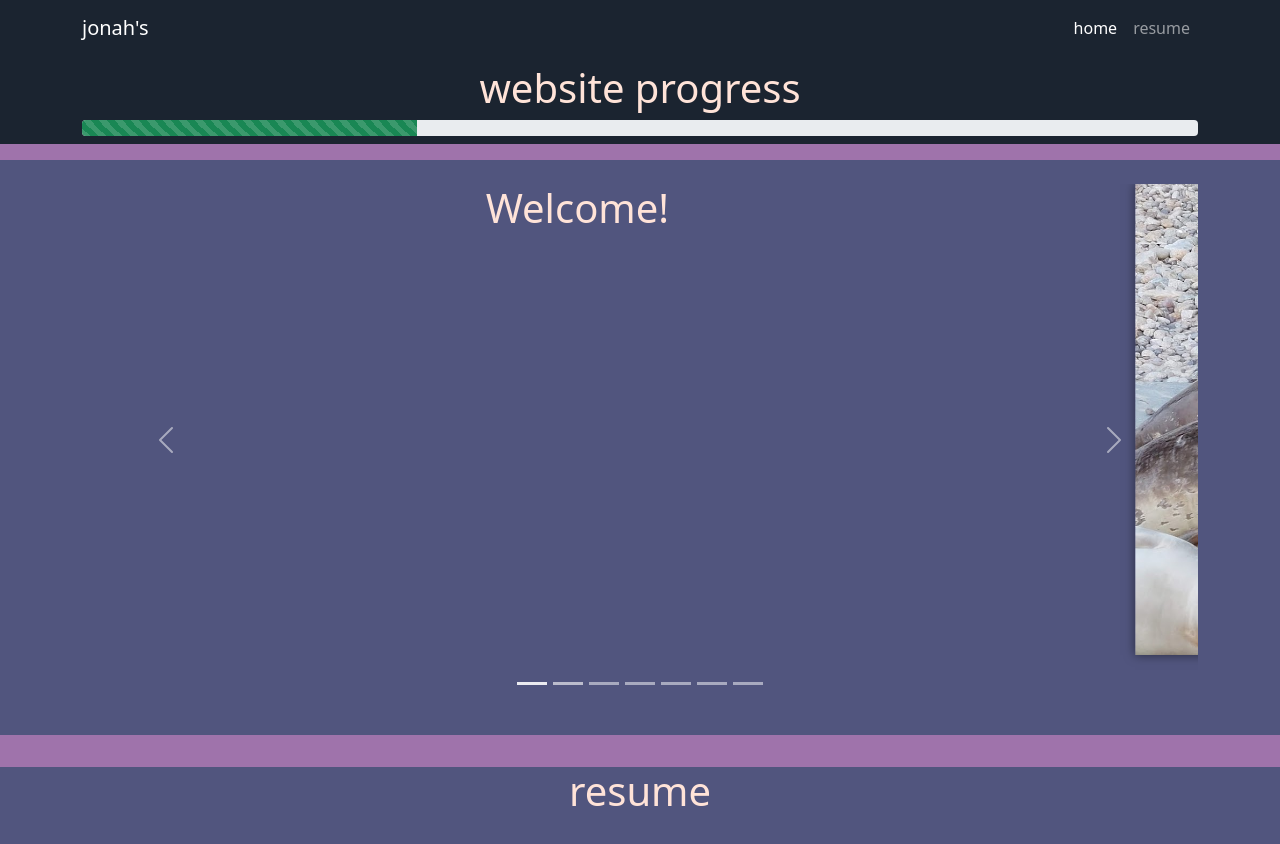
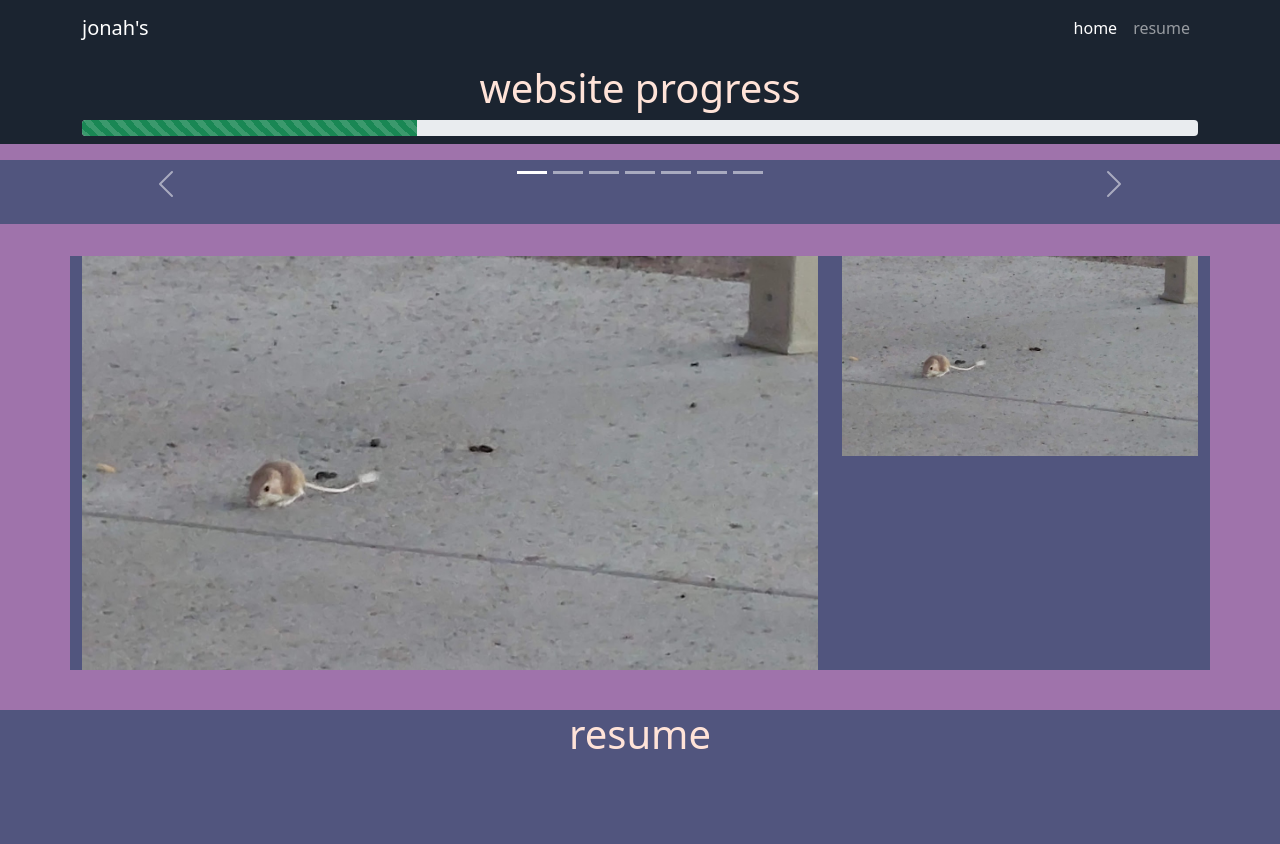
Before and after one commit to jonner16/hello-world, a website: page index.html in a window 1280 px wide. Shown: the top 844 px of the page. Drawn offline with nearby package versions, Linux system fonts and the light colour scheme; no server answers.

Commit message:
added portfolio and about me section

```diff
--- a/index.html
+++ b/index.html
@@ -1,22 +1,26 @@
 <!DOCTYPE html>
 <html lang="en">
 <head>
-        <meta charset="utf-8" />
-        <meta name="viewport" content="width=device-width, initial-scale=1, shrink-to-fit=no" />
-        <meta name="description" content="" />
-        <meta name="author" content="" />
+    <meta charset="utf-8"/>
+    <meta name="viewport" content="width=device-width, initial-scale=1, shrink-to-fit=no"/>
+    <meta name="description" content=""/>
+    <meta name="author" content=""/>
     <title>a portfolio of sorts</title>
     <!-- Favicon-->
-        <link rel="icon" type="image/x-icon" href="dist/assets/favicon.ico" />
+    <link rel="icon" type="image/x-icon" href="dist/assets/favicon.ico"/>
     <!-- Core theme CSS (includes Bootstrap)-->
-        <link href="dist/css/styles.css" rel="stylesheet" />
+    <link href="dist/css/styles.css" rel="stylesheet"/>
+
 </head>
 <body>
+
 <!-- Responsive navbar-->
 <nav class="navbar navbar-expand-lg navbar-dark jl-dark">
     <div class="container">
         <a class="navbar-brand" href="#contact">jonah's</a>
-                <button class="navbar-toggler" type="button" data-bs-toggle="collapse" data-bs-target="#navbarSupportedContent" aria-controls="navbarSupportedContent" aria-expanded="false" aria-label="Toggle navigation"><span class="navbar-toggler-icon"></span></button>
+        <button class="navbar-toggler" type="button" data-bs-toggle="collapse" data-bs-target="#navbarSupportedContent"
+                aria-controls="navbarSupportedContent" aria-expanded="false" aria-label="Toggle navigation"><span
+            class="navbar-toggler-icon"></span></button>
         <div class="collapse navbar-collapse" id="navbarSupportedContent">
             <ul class="navbar-nav ms-auto mb-2 mb-lg-0">
                 <li class="nav-item"><a class="nav-link active" aria-current="page" href="#">home</a></li>
@@ -32,7 +36,8 @@
     <div class="container">
         <h1>website progress</h1>
         <div class="progress">
-                    <div class="progress-bar progress-bar-striped progress-bar-animated bg-success" role="progressbar" aria-valuenow="30" aria-valuemin="0" aria-valuemax="100" style="width: 30%"></div>
+            <div class="progress-bar progress-bar-striped progress-bar-animated bg-success" role="progressbar"
+                 aria-valuenow="30" aria-valuemin="0" aria-valuemax="100" style="width: 30%"></div>
         </div>
     </div>
 </section>
@@ -45,27 +50,41 @@
 <!-- End Skills -->
 
 <!-- About Me -->
-        <section id="about-me" class="py-3">
+<section id="about-me" class="">
+</section>
+<!-- End About Me -->
+
+<!-- About Me -->
+<section id="pics" class="py-3">
     <div class="jl-medium py-2 jl-text-light text-center">
         <div class="container">
-                    <div class="row">
-                        <div class="col-md-12">
-                            <div id="carousel-images" class="carousel slide mb-3 py-3" data-bs-ride="carousel">
+            <div id="carousel-images" class="carousel slide mb-3 py-3">
                 <div class="carousel-indicators">
-                                    <button type="button" data-bs-target="#carousel-images" data-bs-slide-to="0" class="active" aria-current="true" aria-label="Slide 1"></button>
-                                    <button type="button" data-bs-target="#carousel-images" data-bs-slide-to="1" aria-label="Slide 2"></button>
-                                    <button type="button" data-bs-target="#carousel-images" data-bs-slide-to="2" aria-label="Slide 3"></button>
-                                    <button type="button" data-bs-target="#carousel-images" data-bs-slide-to="3" aria-label="Slide 4"></button>
-                                    <button type="button" data-bs-target="#carousel-images" data-bs-slide-to="4" aria-label="Slide 5"></button>
-                                    <button type="button" data-bs-target="#carousel-images" data-bs-slide-to="5" aria-label="Slide 6"></button>
-                                    <button type="button" data-bs-target="#carousel-images" data-bs-slide-to="6" aria-label="Slide 7"></button>
+                    <button type="button" data-bs-target="#carousel-images" data-bs-slide-to="0" class="active"
+                            aria-current="true" aria-label="Slide 1"></button>
+                    <button type="button" data-bs-target="#carousel-images" data-bs-slide-to="1"
+                            aria-label="Slide 2"></button>
+                    <button type="button" data-bs-target="#carousel-images" data-bs-slide-to="2"
+                            aria-label="Slide 3"></button>
+                    <button type="button" data-bs-target="#carousel-images" data-bs-slide-to="3"
+                            aria-label="Slide 4"></button>
+                    <button type="button" data-bs-target="#carousel-images" data-bs-slide-to="4"
+                            aria-label="Slide 5"></button>
+                    <button type="button" data-bs-target="#carousel-images" data-bs-slide-to="5"
+                            aria-label="Slide 6"></button>
+                    <button type="button" data-bs-target="#carousel-images" data-bs-slide-to="6"
+                            aria-label="Slide 7"></button>
                 </div>
                 <div class="carousel-inner">
+
                     <div class="carousel-item active">
-                                        <div class="carousel-img-text">
-                                            <h1>Welcome!</h1>
+                        <div class="carousel-img-text align-content-center align-items-center jl-medium">
+
+<!--                            <h1 class="py-3">jonah l. - software engineer</h1>-->
+<!--                            <p class="py-3 jl-carousel-p align-content-start">I love coding! </p>-->
                         </div>
                     </div>
+
                     <div class="carousel-item">
                         <img src="\dist\assets\seal.jpg" class="d-block w-75" alt="...">
                         <div class="carousel-img-text">
@@ -97,11 +116,13 @@
                         </div>
                     </div>
                 </div>
-                        <button class="carousel-control-prev" type="button" data-bs-target="#carousel-images" data-bs-slide="prev">
+                <button class="carousel-control-prev" type="button" data-bs-target="#carousel-images"
+                        data-bs-slide="prev">
                     <span class="carousel-control-prev-icon" aria-hidden="true"></span>
                     <span class="visually-hidden">Previous</span>
                 </button>
-                        <button class="carousel-control-next" type="button" data-bs-target="#carousel-images" data-bs-slide="next">
+                <button class="carousel-control-next" type="button" data-bs-target="#carousel-images"
+                        data-bs-slide="next">
                     <span class="carousel-control-next-icon" aria-hidden="true"></span>
                     <span class="visually-hidden">Next</span>
                 </button>
@@ -110,6 +131,25 @@
     </div>
 </section>
 <!-- End About Me -->
+
+<section id="projects" class="py-2 mb-3 mt-2">
+    <div class="container" data-aos="fade-up" data-aos-delay="100">
+        <div class="row jl-medium">
+            <div class="col-lg-8 col-md-8">
+                <div class="portfolio-wrap">
+                    <img src="\dist\assets\maus.jpg" class="img-fluid" alt="">
+                </div>
+            </div>
+
+            <div class="col-lg-4 col-md-4">
+                <div class="portfolio-wrap">
+                    <img src="\dist\assets\maus.jpg" class="img-fluid" alt="">
+                </div>
+            </div>
+
+        </div>
+    </div>
+</section>
 
 <!-- Resume Section -->
 <section id="resume" class="py-2 mb-3">
```
Also changed, not shown: dist/css/styles.css, dist/scss/styles.scss (added). Lines whose indentation alone changed are shown as unchanged.
